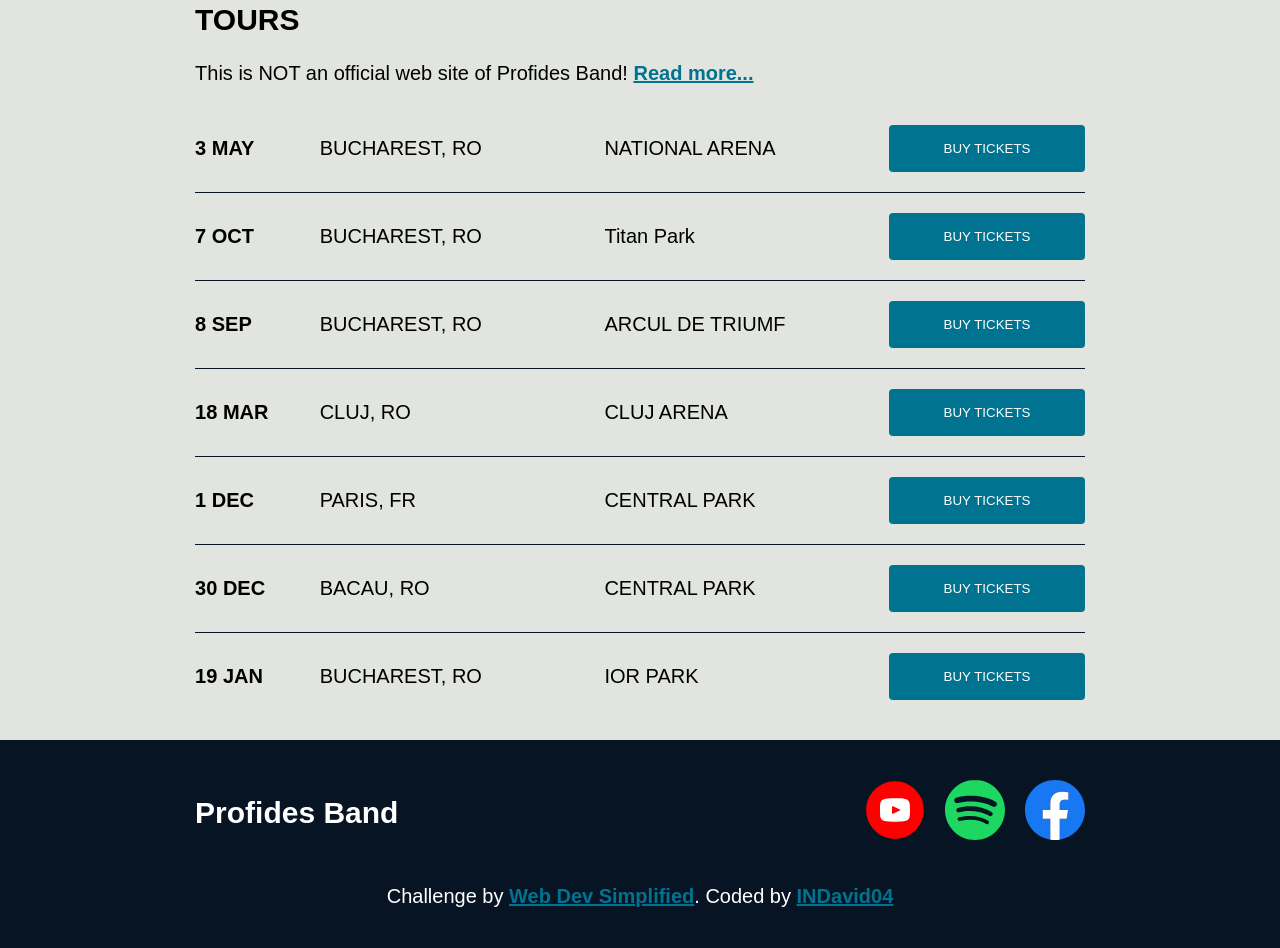
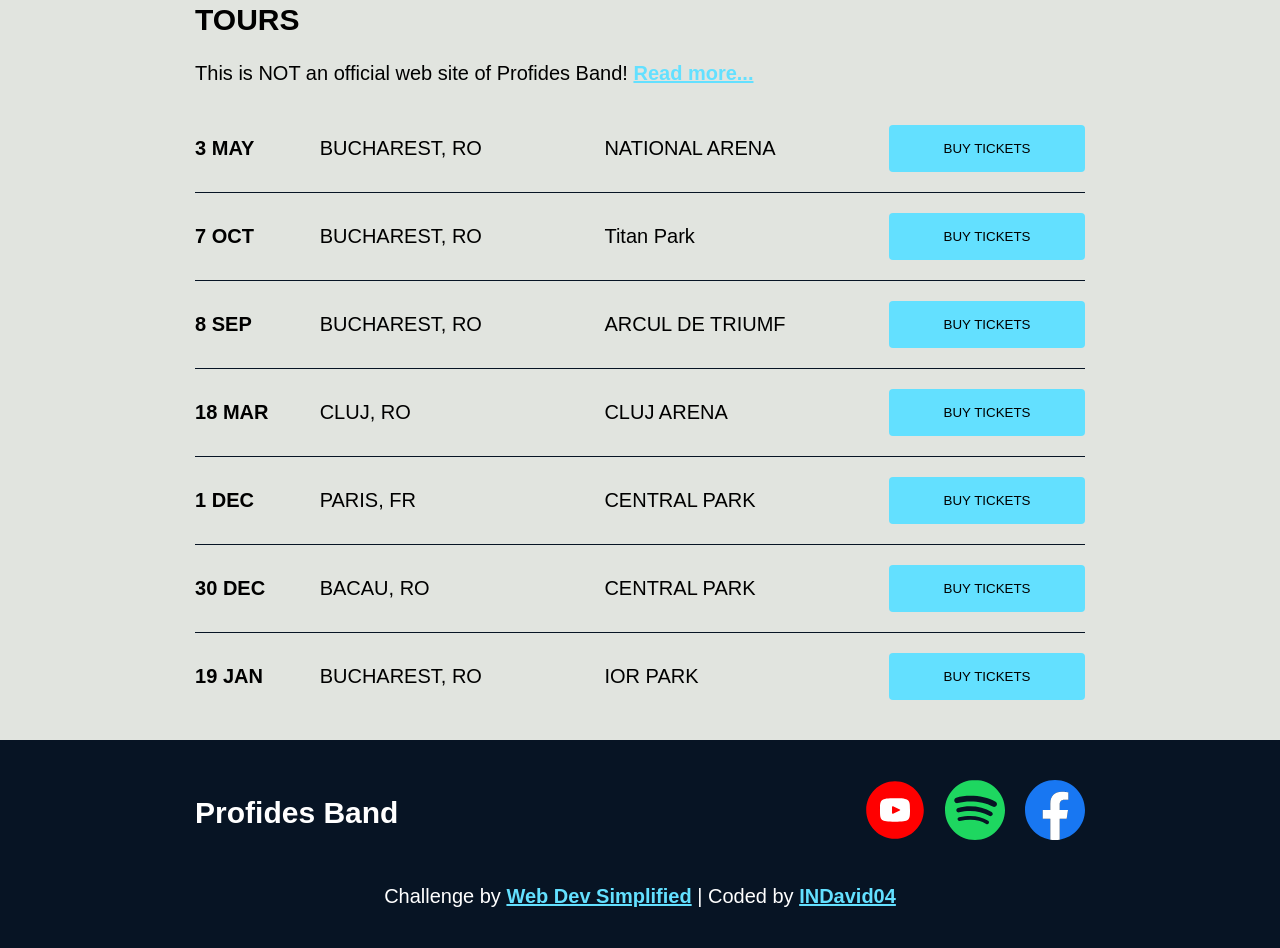
Before and after one commit to INDavid04/band-presentation, a plain HTML site: page index.html in a window 1280 px wide. Shown: the part 580-1528 px from the top of the page. Drawn offline with Linux system fonts and the light colour scheme.

Commit message:
edit: cta color for better contrast

```diff
--- a/index.html
+++ b/index.html
@@ -101,7 +101,7 @@
                     </li>
                 </ul>
             </div>
-            <p>Challenge by <a href="https://www.youtube.com/playlist?list=PLZlA0Gpn_vH-cEDOofOujFIknfZZpIk3a" target="_blank" rel="noopener noreferrer" title="Mergi catre resursa cu ajutorul careia s-a realizat acest web site">Web Dev Simplified</a>. Coded by <a href="https://indavid04.github.io/portofolio" target="_blank" rel="noopener noreferrer" title="Mergi catre pagina de prezentare a persoanei care a realizat acest web site">INDavid04</a></p>
+            <p>Challenge by <a href="https://www.youtube.com/playlist?list=PLZlA0Gpn_vH-cEDOofOujFIknfZZpIk3a" target="_blank" rel="noopener noreferrer" title="Mergi catre resursa cu ajutorul careia s-a realizat acest web site">Web Dev Simplified</a> | Coded by <a href="https://indavid04.github.io/portofolio" target="_blank" rel="noopener noreferrer" title="Mergi catre pagina de prezentare a persoanei care a realizat acest web site">INDavid04</a></p>
         </div>
     </footer>
 </body>
--- a/styles.scss
+++ b/styles.scss
@@ -2,9 +2,9 @@ html, body { margin: 0; padding: 0; background-color: #e1e4df; font-family: Aria
     @media (min-width: 540px) { font-size: 20px; }
 }
 section, nav { margin: 0 auto; padding: 1em; max-width: 80ch; }
-button { border: none; border-radius: 0.2rem; padding: 0.8rem 1.2rem; background-color: #007390;  color: #fff; text-align: center; vertical-align: middle; cursor: pointer; }
-button:hover { background-color: #23515c; }
-a { color: #007390; font-weight: bold; }
+button { border: none; border-radius: 0.2rem; padding: 0.8rem 1.2rem; background-color: #63E0FF;  color: #000; text-align: center; vertical-align: middle; cursor: pointer; }
+button:hover { background-color: #23515c; color: #fff; }
+a { color: #63E0FF; font-weight: bold; }
 a:hover, a:focus { text-decoration: none; }
 ul { padding: 0; }
 
```
Also changed, not shown: about.html (+1 -1 lines), store.html (+1 -1 lines), styles.css, 1 other file.
